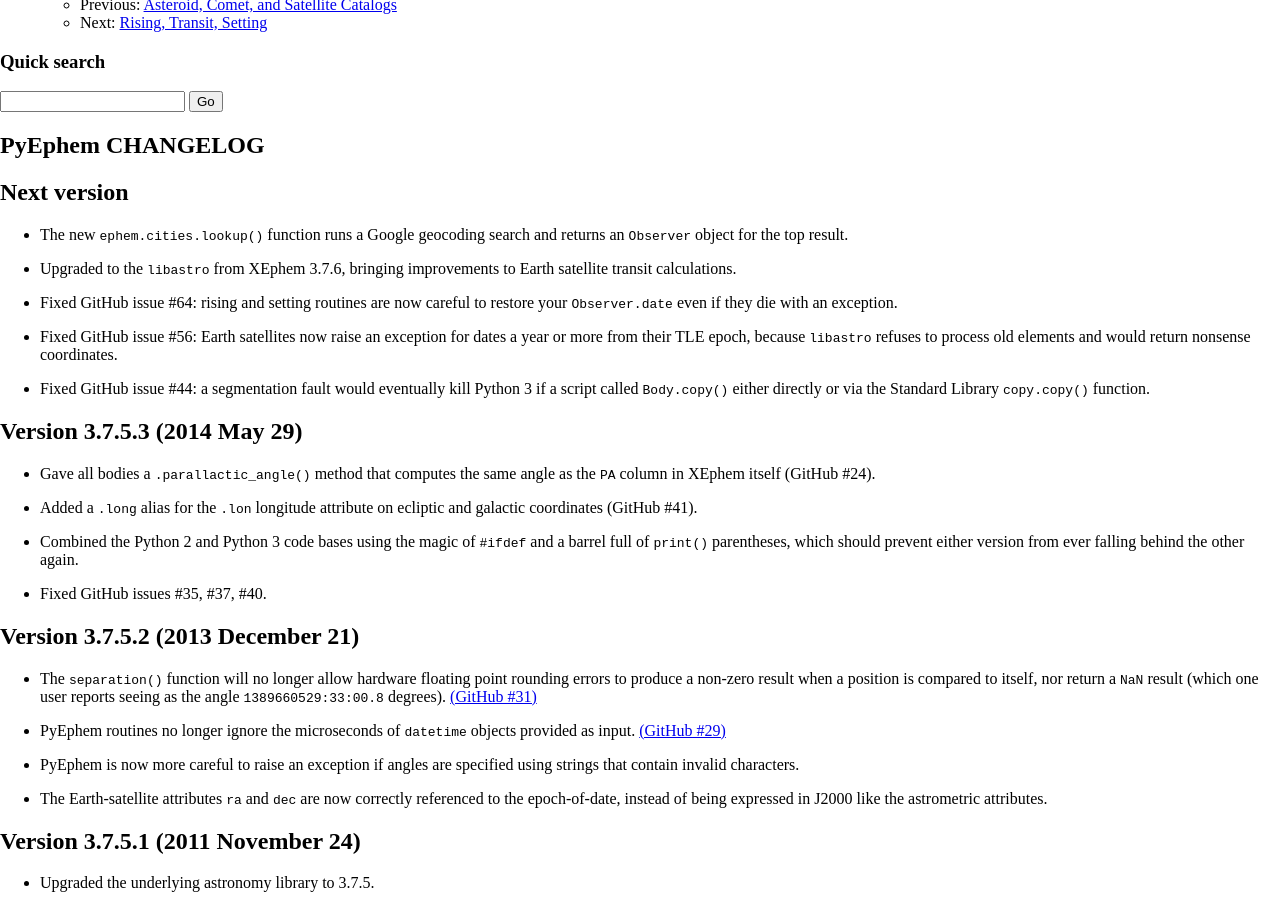
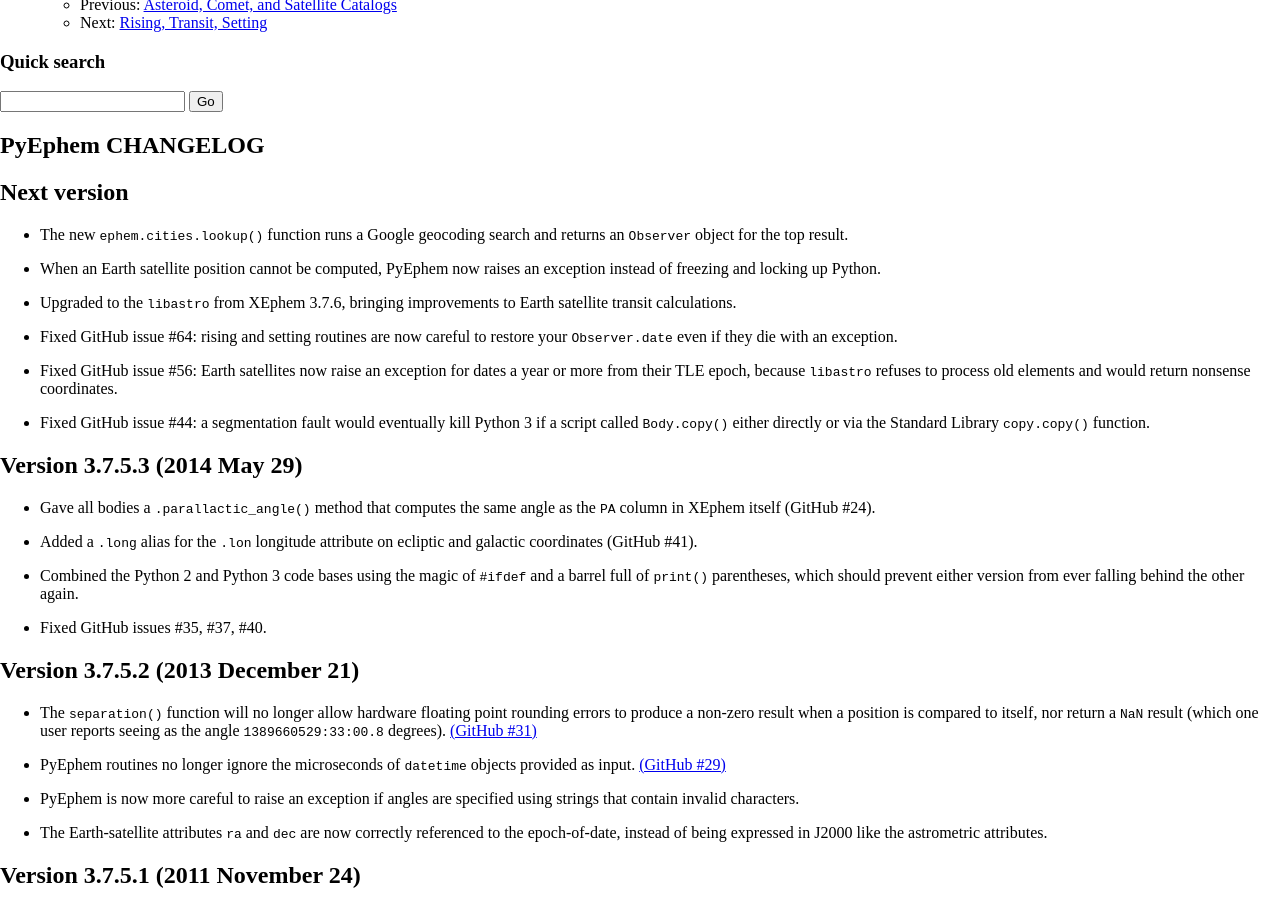
Before and after one commit to brandon-rhodes/pyephem, a Sphinx documentation site: the page built from ephem/doc/CHANGELOG.rst, in a window 1280 px wide and 900 px high, scrolled down 620 px. Built offline with Sphinx 7.4.7, drawn with Linux system fonts in a browser that asks for light colours.

Commit message:
Record SGP4 fix in CHANGELOG.rst

```diff
--- a/ephem/doc/CHANGELOG.rst
+++ b/ephem/doc/CHANGELOG.rst
@@ -6,6 +6,9 @@
 
 - The new ``ephem.cities.lookup()`` function runs a Google geocoding
   search and returns an ``Observer`` object for the top result.
+
+- When an Earth satellite position cannot be computed, PyEphem now
+  raises an exception instead of freezing and locking up Python.
 
 - Upgraded to the ``libastro`` from XEphem 3.7.6, bringing improvements
   to Earth satellite transit calculations.
```
